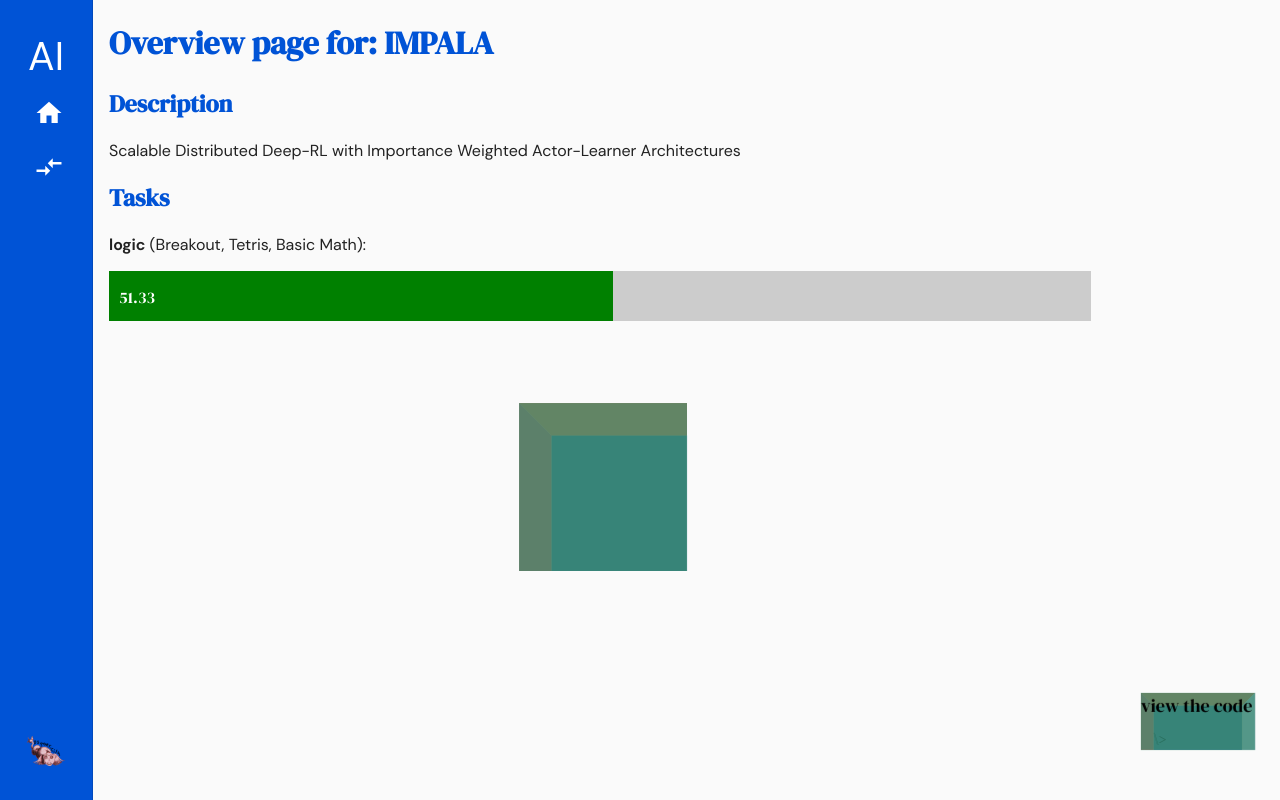
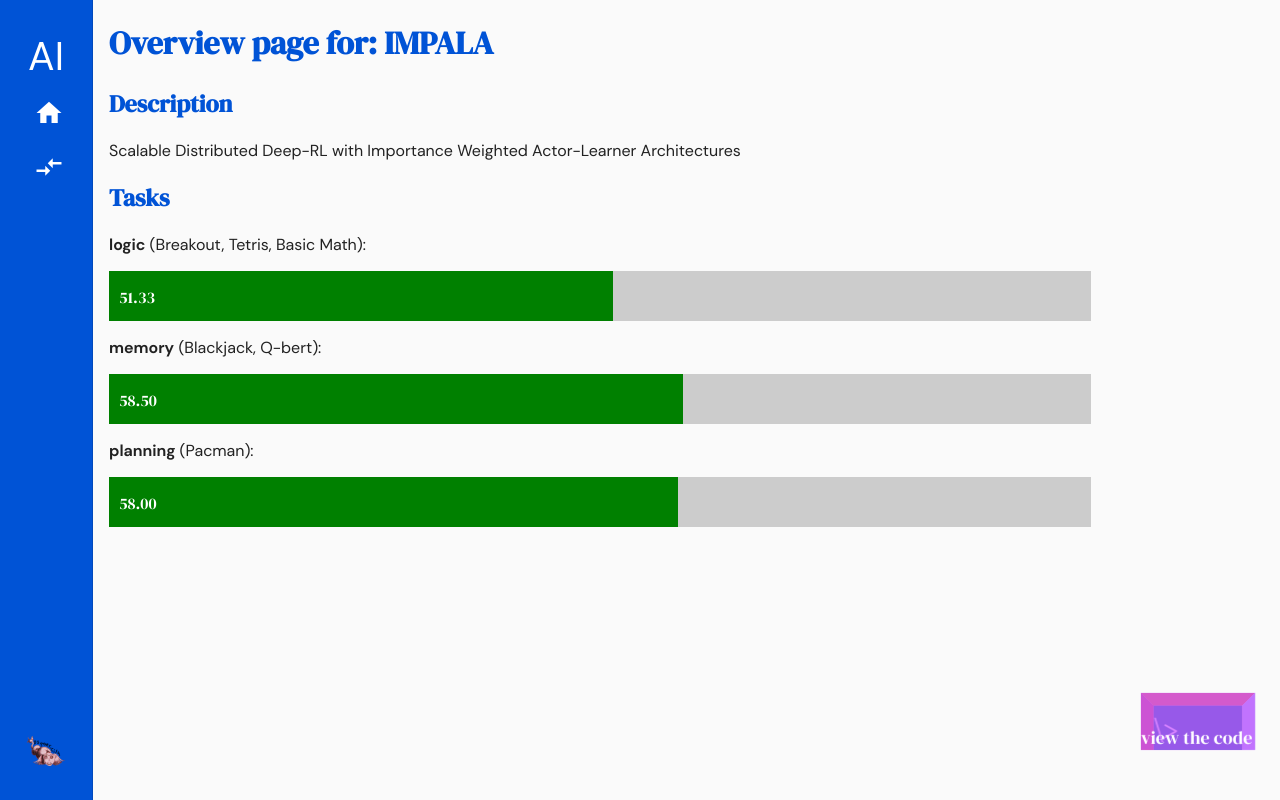
Before and after one commit to mandarini/ai-showcase, an Angular app: page /agent/1 in a window 1280 px wide. Built offline with nearby package versions, Linux system fonts and the light colour scheme.

Commit message:
cube link styles and more

```diff
--- a/src/app/app.component.scss
+++ b/src/app/app.component.scss
@@ -96,12 +96,19 @@ mat-sidenav-container {
 
   .cube div:nth-child(1) {
     transform: translateZ(25px);
-    background: #237a57b4;
+    background: #b929ff94;
+    color: white;
+    display: flex;
+    flex-direction: column;
+    justify-content: flex-end;
   }
 
   .cube div:nth-child(2) {
     transform: rotateX(180deg) translateZ(25px);
     background: #0059a793;
+    color: white;
+    font-size: 30px;
+    font-weight: 800;
   }
 
   .cube div:nth-child(3) {
--- a/src/app/components/agent-comparison/task/task.component.html
+++ b/src/app/components/agent-comparison/task/task.component.html
@@ -6,20 +6,3 @@
   ></div>
   <span>{{ category && category.averageToString }}</span>
 </div>
-
-<div id="wrapper">
-  <div class="cube">
-    <!--Front-->
-    <div></div>
-    <!--Back-->
-    <div></div>
-    <!--Left-->
-    <div></div>
-    <!--Right-->
-    <div></div>
-    <!--Top-->
-    <div></div>
-    <!--Bottom-->
-    <div></div>
-  </div>
-</div>
--- a/src/app/components/agent-comparison/task/task.component.scss
+++ b/src/app/components/agent-comparison/task/task.component.scss
@@ -20,61 +20,3 @@
     color: white;
   }
 }
-
-#wrapper {
-  width: 300px;
-  height: 300px;
-  perspective: 700px;
-  -webkit-perspective: 700px;
-  margin: 100px auto;
-}
-
-.cube {
-  position: relative;
-  width: 150px;
-  height: 150px;
-  transform-style: preserve-3d;
-  transform: rotateY(0deg) rotatex(0deg);
-  transition: 300ms ease-in;
-}
-
-.cube:hover {
-  transform: rotateX(0deg) rotateY(180deg);
-}
-
-.cube div {
-  position: absolute;
-  width: 150px;
-  height: 150px;
-  background: rgba(0, 0, 0, 0.1);
-}
-
-.cube div:nth-child(1) {
-  transform: translateZ(75px);
-  background: #237a57b4;
-}
-
-.cube div:nth-child(2) {
-  transform: rotateX(180deg) translateZ(75px);
-  background: #0059a793;
-}
-
-.cube div:nth-child(3) {
-  transform: rotateY(-90deg) translateZ(75px);
-  background: #da445394;
-}
-
-.cube div:nth-child(4) {
-  transform: rotateY(90deg) translateZ(75px);
-  background: #a8c1ff8c;
-}
-
-.cube div:nth-child(5) {
-  transform: rotateX(90deg) translateZ(75px);
-  background: #fc4b1a83;
-}
-
-.cube div:nth-child(6) {
-  transform: rotateX(-90deg) translateZ(75px);
-  background: #f7b63393;
-}
```
